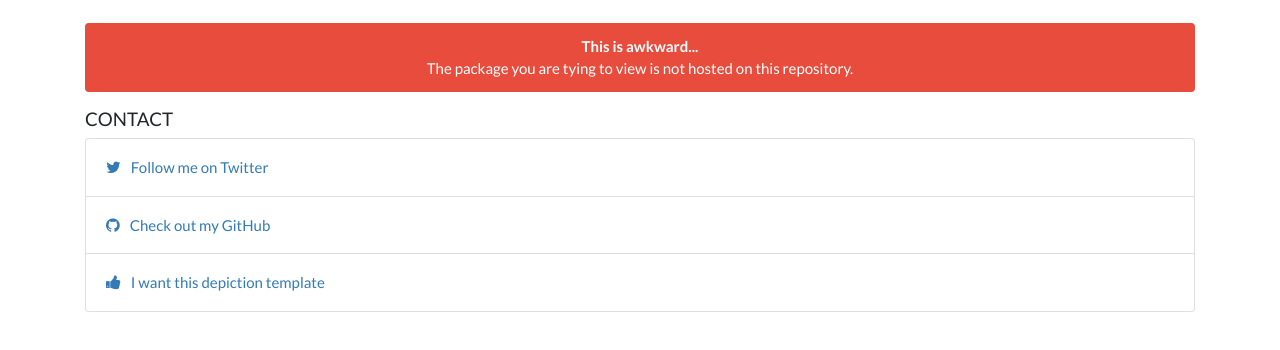
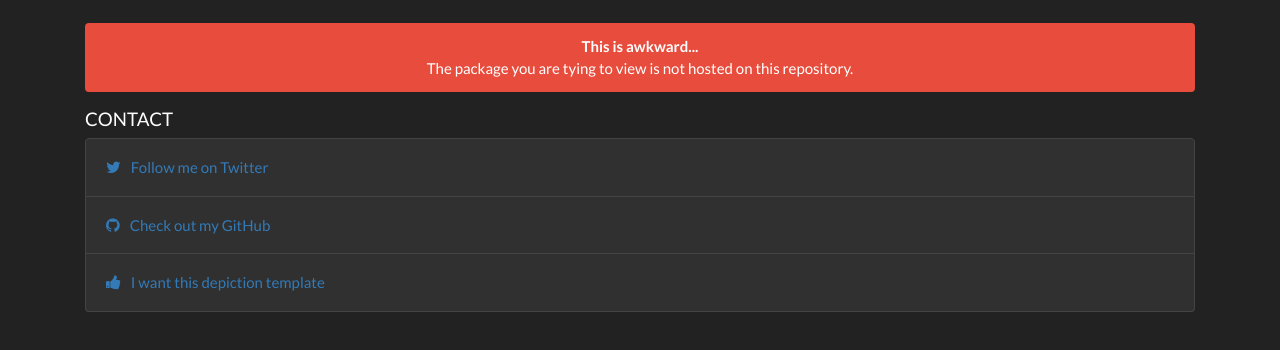
Before and after one commit to How-Bout-No/cydia-repo, a plain HTML site: page depictions/changelog.html in a window 1280 px wide. Drawn offline with nearby package versions, Linux system fonts and the light colour scheme; no server answers.

Commit message:
Try Dark Mode again

```diff
--- a/depictions/changelog.html
+++ b/depictions/changelog.html
@@ -5,7 +5,7 @@
   <meta charset="utf-8">
   <meta name="viewport" content="width=device-width, initial-scale=1">
   <link rel="stylesheet" href="https://cdnjs.cloudflare.com/ajax/libs/font-awesome/4.7.0/css/font-awesome.min.css">
-  <link rel="stylesheet" href="https://stackpath.bootstrapcdn.com/bootswatch/4.1.2/flatly/bootstrap.min.css">
+  <link rel="stylesheet" href="https://stackpath.bootstrapcdn.com/bootswatch/4.1.2/darkly/bootstrap.min.css">
   <!-- <link rel="stylesheet" href="https://maxcdn.bootstrapcdn.com/bootstrap/3.3.5/css/bootstrap.min.css"> -->
   <link rel="stylesheet" href="style.css">
   <script src="https://ajax.googleapis.com/ajax/libs/jquery/2.1.3/jquery.min.js"></script>
```
Also changed, not shown: depictions/index.html (+1 -1 lines), depictions/screenshots.html (+1 -1 lines).
